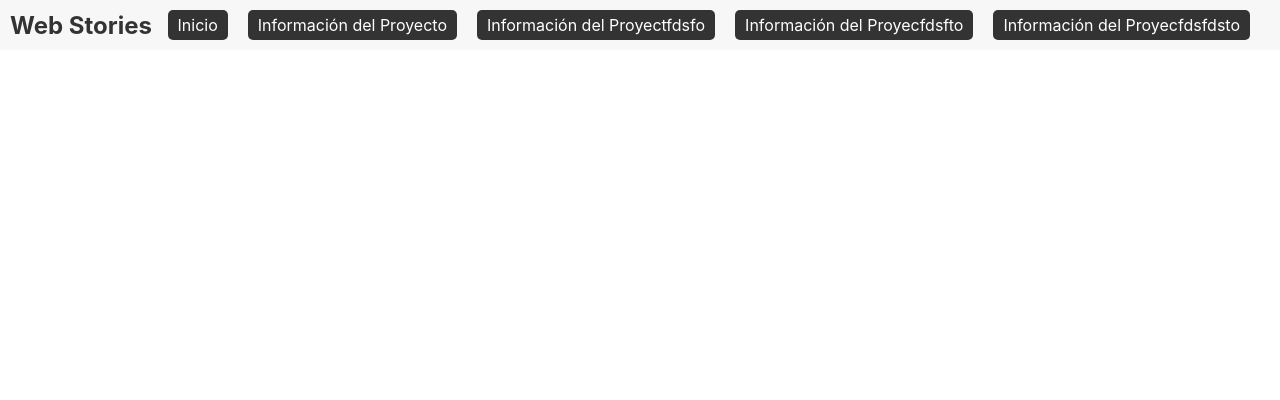
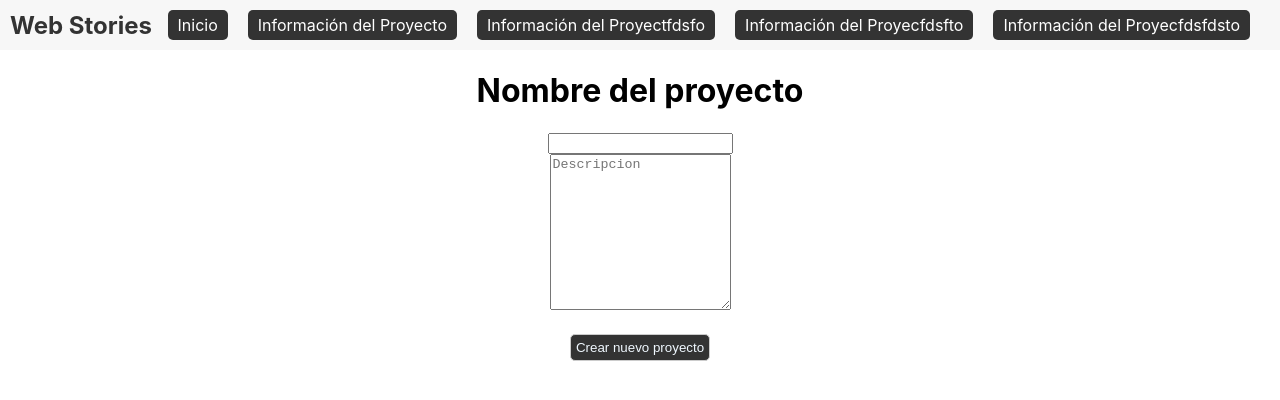
Before and after one commit to MauriErick24/webStories, a React (Create React App) app in the folder Frontend/: page /Screenproyect in a window 1280 px wide. Shown: the top 400 px of the page. Built offline with nearby package versions, Linux system fonts and the light colour scheme.

Commit message:
proyectoañadido

```diff
--- a/Frontend/src/App.js
+++ b/Frontend/src/App.js
@@ -4,7 +4,7 @@ import './App.css';
 import { BrowserRouter, Route, Routes } from "react-router-dom";
 import Home from './Components/Home';
 import NewUserSto from './Components/NewUsSto';
-
+import Screenproyecto from "./Components/Screenproyecto"
 
 
 function App() {
@@ -36,6 +36,7 @@ function App() {
           <Route path="/newUserStory" element={<NewUserSto />} />
           {/* <Route path="/updateUserStory/:id" element={<getUserStory />} /> */}
           <Route path="/" element={<Home />} />
+          <Route path="/Screenproyect" element={<Screenproyecto />} />
 
         </Routes>
       </BrowserRouter>
--- /dev/null
+++ b/Frontend/src/Components/Screenproyecto.js
@@ -0,0 +1,19 @@
+import React from "react";
+const Screenproyecto = () => {
+    return (
+        <div>
+            <h1>Nombre del proyecto</h1>
+            <input type="text" name='Nombre del proyecto' />
+            <br/>
+            <textarea
+            colos={10}
+            rows={10}
+            placeholder="Descripcion"
+            ></textarea>
+            <div className="buttons">
+                <button type="submit">Crear nuevo proyecto</button>
+            </div>
+            </div>
+    );
+};
+export default Screenproyecto;
```
